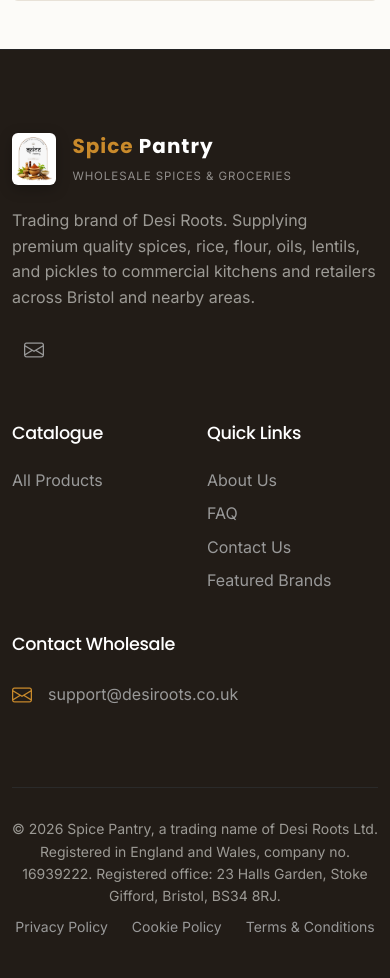
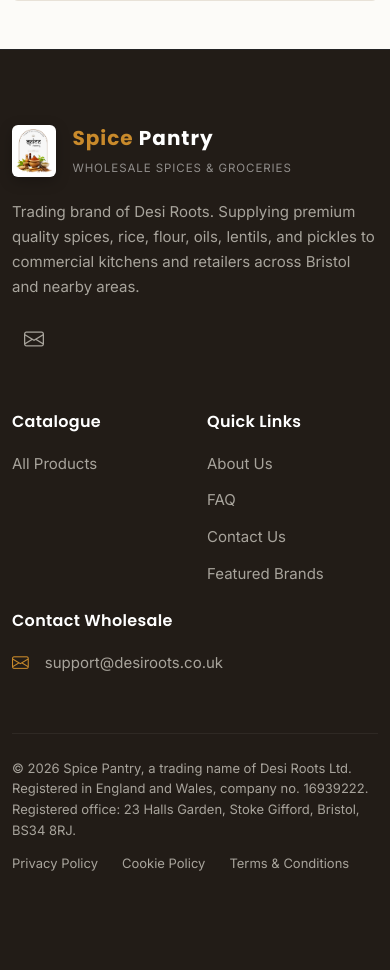
Before and after one commit to rinkalpatel776-cpu/Desi-Roots, a Django app: page /about/ in a window 390 px wide. Shown: the part 1538-2516 px from the top of the page. Run offline with Django 5.2, Linux system fonts and the light colour scheme; data comes from the database, SQL or seed files in the repository; data that the repository does not hold is empty.

Commit message:
Even out footer fonts, spacing and alignment
- One text size (15px) and one muted colour for all footer text and
  links; 13px for the legal line and policy links
- Contact rows use a fixed icon column so the text lines up, and link
  lists share the same spacing
- Policy links never wrap mid-name; on desktop they sit right of the
  legal line, on phones everything is left-aligned
- Extra bottom space so the floating WhatsApp button never covers the
  last links

Co-Authored-By: Claude Opus 5.5 <noreply@anthropic.com>

```diff
--- a/static/css/style.css
+++ b/static/css/style.css
@@ -311,33 +311,100 @@ a:hover {
 
 /* Footer Styling */
 footer {
+  --sp-footer-text: #a8a49c;           /* one muted colour for all footer text and links */
   background-color: var(--sp-dark);
-  color: #9c9a95;
-  padding: 80px 0 40px;
+  color: var(--sp-footer-text);
+  font-size: 0.9375rem;                /* 15px everywhere in the footer */
+  line-height: 1.65;
+  /* bottom padding leaves room for the floating WhatsApp button */
+  padding: 72px 0 96px;
   border-top: 1px solid #242426;
 }
 
 footer h5,
 footer .h5 {
   color: #ffffff;
-  font-size: 1.1rem;
-  margin-bottom: 24px;
+  font-family: var(--sp-font-head);
+  font-size: 1rem;
+  font-weight: 600;
+  letter-spacing: 0.02em;
+  margin-bottom: 20px;
 }
 
 footer a {
-  color: #999999;
+  color: var(--sp-footer-text);
+  text-decoration: none;
 }
 
-footer a:hover {
+footer a:hover,
+footer a:focus-visible {
   color: #ffffff;
 }
 
+/* Link columns and the contact list share the same spacing */
+.footer-link-list,
+.footer-contact-list {
+  display: flex;
+  flex-direction: column;
+  gap: 12px;
+  margin-bottom: 0;
+}
+
+/* Contact rows: fixed-width icon column so every line of text starts at the same place */
+.footer-contact-list li {
+  display: grid;
+  grid-template-columns: 22px 1fr;
+  column-gap: 12px;
+  align-items: start;
+}
+.footer-contact-list li i {
+  font-size: 1.05rem !important;
+  line-height: 1.6;
+  margin-top: 0 !important;
+}
+
 footer .footer-bottom {
-  margin-top: 60px;
-  padding-top: 30px;
-  border-top: 1px solid #2a2a2a;
-  font-size: 0.875rem;
+  margin-top: 56px;
+  padding-top: 24px;
+  border-top: 1px solid #2f2924;
+  display: flex;
+  flex-direction: column;
+  gap: 12px;
+  font-size: 0.8125rem;                /* 13px for the legal line and policy links */
+  line-height: 1.6;
 }
+
+.footer-legal {
+  margin: 0;
+}
+
+.footer-policy-links {
+  display: flex;
+  flex-wrap: wrap;
+  column-gap: 24px;
+  row-gap: 6px;
+}
+.footer-policy-links a {
+  white-space: nowrap;                 /* never split "Privacy Policy" over two lines */
+}
+
+/* Desktop: legal line on the left, policy links on the right, top-aligned */
+@media (min-width: 992px) {
+  footer .footer-bottom {
+    flex-direction: row;
+    justify-content: space-between;
+    align-items: flex-start;
+    gap: 40px;
+  }
+  .footer-legal {
+    max-width: 640px;
+  }
+  .footer-policy-links {
+    flex-shrink: 0;
+  }
+}
+
+
 
 /* Process Section */
 .process-step {
--- a/templates/base.html
+++ b/templates/base.html
@@ -54,7 +54,7 @@
   <link href="https://cdn.jsdelivr.net/npm/bootstrap-icons@1.11.3/font/bootstrap-icons.min.css" rel="stylesheet">
 
   <!-- Custom Stylesheet with cache bust -->
-  <link href="{% static 'css/style.css' %}?v=4.4" rel="stylesheet">
+  <link href="{% static 'css/style.css' %}?v=4.6" rel="stylesheet">
 
   <!-- Favicon -->
   <link rel="icon" type="image/png" href="{% static 'images/favicon.png' %}">
@@ -150,7 +150,7 @@
 
         <div class="col-lg-2 col-md-6 col-6">
           <h2 class="h5">Catalogue</h2>
-          <ul class="list-unstyled d-flex flex-column gap-2">
+          <ul class="list-unstyled footer-link-list">
             <li><a href="/products/">All Products</a></li>
             {% for cat in footer_categories %}
             <li><a href="/products/?category={{ cat.slug }}">{{ cat.name }}</a></li>
@@ -160,7 +160,7 @@
 
         <div class="col-lg-2 col-md-6 col-6">
           <h2 class="h5">Quick Links</h2>
-          <ul class="list-unstyled d-flex flex-column gap-2">
+          <ul class="list-unstyled footer-link-list">
             <li><a href="/about/">About Us</a></li>
             <li><a href="/faq/">FAQ</a></li>
             <li><a href="/contact/">Contact Us</a></li>
@@ -170,7 +170,7 @@
 
         <div class="col-lg-4 col-md-6">
           <h2 class="h5">Contact Wholesale</h2>
-          <ul class="list-unstyled d-flex flex-column gap-3">
+          <ul class="list-unstyled footer-contact-list">
             {% if site_settings.phone_number %}
             <li class="d-flex align-items-center gap-3">
               <i class="bi bi-telephone text-saffron fs-5"></i>
@@ -199,14 +199,14 @@
         </div>
       </div>
 
-      <div class="footer-bottom text-center text-md-start d-md-flex justify-content-between align-items-center">
+      <div class="footer-bottom">
         {# Company details a UK company website must show (Companies House record for Desi Roots Ltd) #}
-        <p class="mb-2 mb-md-0">&copy; 2026 Spice Pantry, a trading name of Desi Roots Ltd. Registered in England and Wales, company no. 16939222. Registered office: 23 Halls Garden, Stoke Gifford, Bristol, BS34 8RJ.</p>
-        <div class="d-flex justify-content-center gap-4">
+        <p class="footer-legal">&copy; 2026 Spice Pantry, a trading name of Desi Roots Ltd. Registered in England and Wales, company no. 16939222. Registered office: 23 Halls Garden, Stoke Gifford, Bristol, BS34 8RJ.</p>
+        <nav class="footer-policy-links" aria-label="Legal">
           <a href="/privacy/">Privacy Policy</a>
           <a href="/cookies/">Cookie Policy</a>
           <a href="/terms/">Terms & Conditions</a>
-        </div>
+        </nav>
       </div>
     </div>
   </footer>
```
